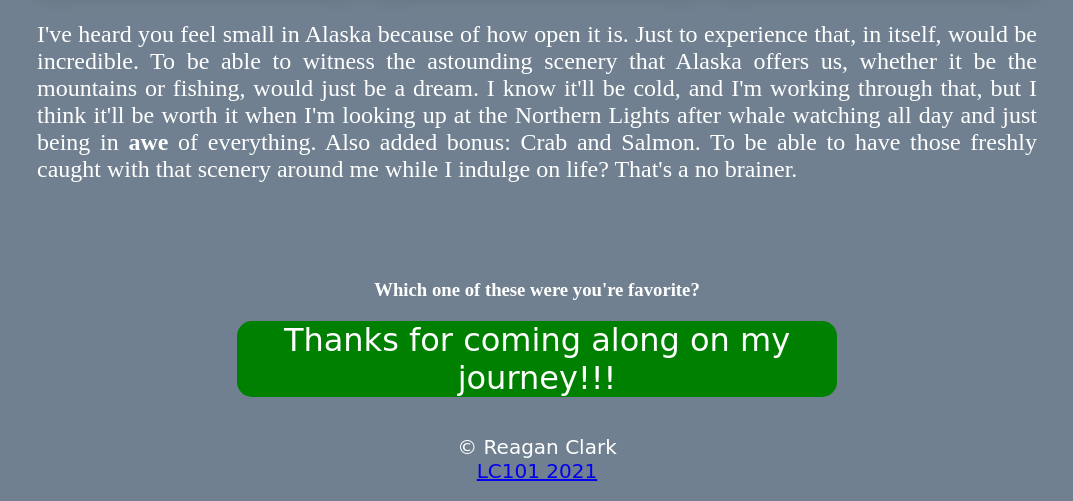
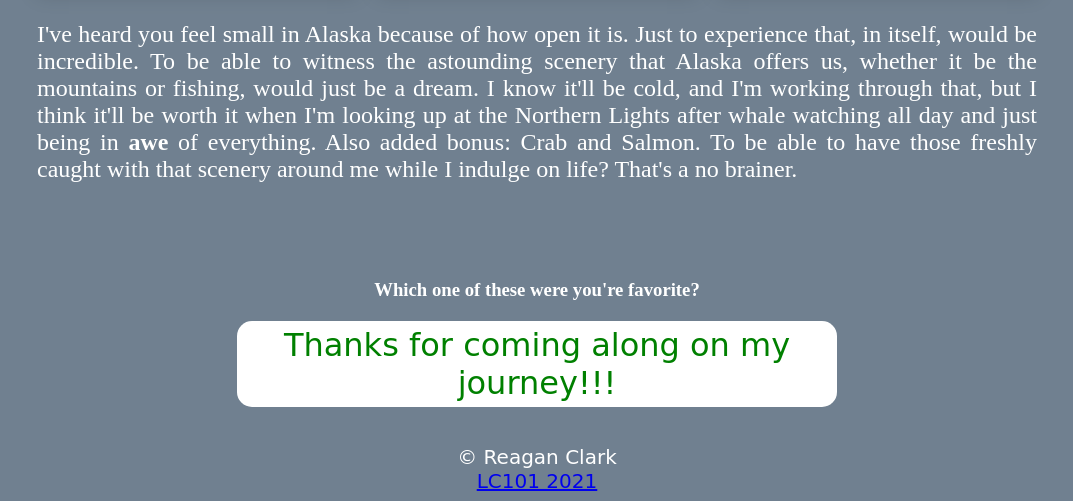
Before and after one commit to LC101-May-2021/assignment-4-html-me-something-reags1110, a website: page index.html in a window 1280 px wide. Shown: the part 3368-3869 px from the top of the page, without its empty margins (103-1176 px from the left). Drawn offline with Linux system fonts and the light colour scheme.

Commit message:
fixed funParagraph error to green

```diff
--- a/styles.css
+++ b/styles.css
@@ -60,12 +60,13 @@ footer {
 }
 
 .funParagraph {
-    background-color: green;
+    background-color: white;
     font-family: cursive;
     font-size: xx-large;
     margin: 20px 200px 20px 200px;
-    color: whit;
+    color: green;
     border-radius: 15px;
+    padding: 5px;
 
 }
 .image {
```
